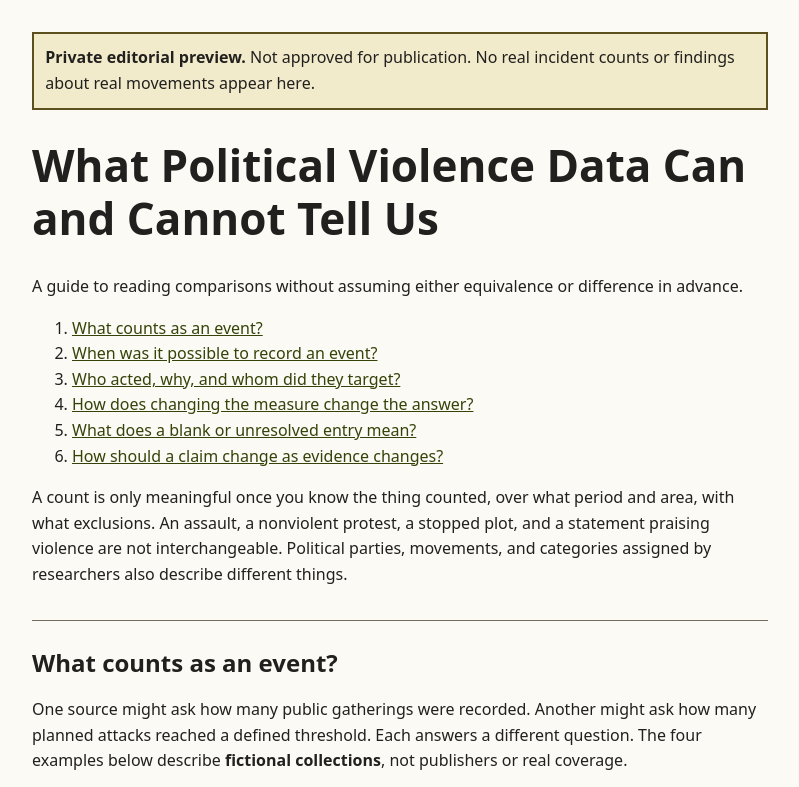
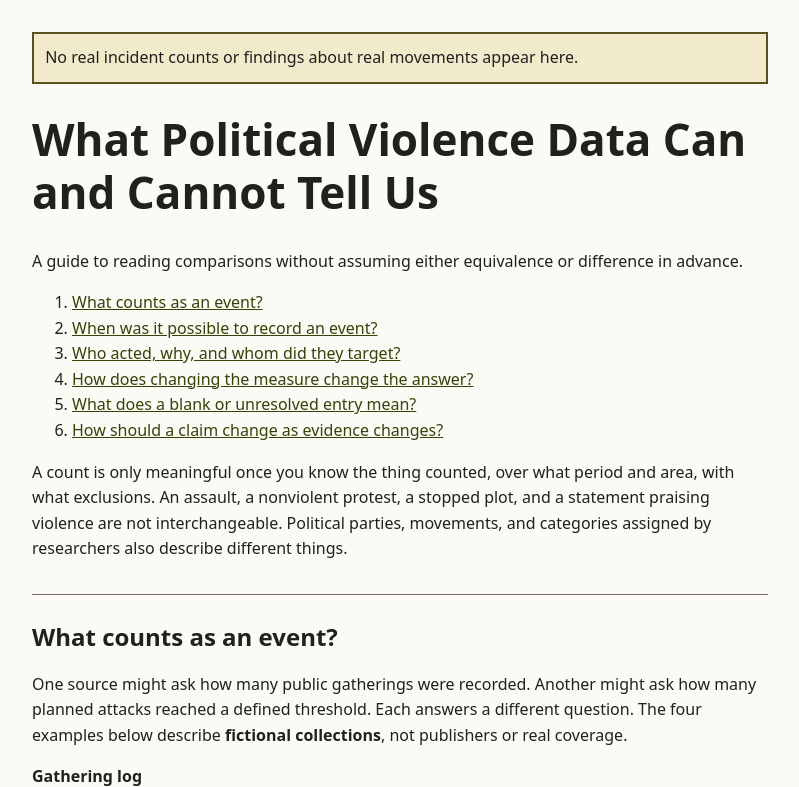
Before and after one commit to ExtiVaries/How-to-Hear-a-Bully, a plain HTML site: page Product-A.html in a window 1280 px wide. Shown: the top 787 px of the page, without its empty margins (240-1039 px from the left). Drawn offline with Linux system fonts and the light colour scheme.

Commit message:
Remove obsolete preview labels from published Product A guide

```diff
--- a/Product-A.html
+++ b/Product-A.html
@@ -2,12 +2,12 @@
 <html lang="en">
 <meta charset="utf-8">
 <meta name="viewport" content="width=device-width, initial-scale=1">
-<title>What Political Violence Data Can and Cannot Tell Us | Private preview</title>
+<title>What Political Violence Data Can and Cannot Tell Us</title>
 <style>
 *{box-sizing:border-box}body{margin:0;padding:1rem;background:#fbfaf5;color:#22201e;font:1rem/1.6 system-ui,sans-serif}main{max-width:46rem;margin:auto}h1,h2{line-height:1.2}h1{font-size:clamp(1.75rem,5vw,2.75rem)}section{border-top:1px solid #746c60;margin:2rem 0;padding-top:.5rem}a{color:#354309;text-decoration:underline}a:focus-visible{outline:3px solid #503d04;outline-offset:3px}.notice{border:2px solid #5c501e;background:#f1ebcb;padding:.7rem}dt{font-weight:700}dd{margin:0 0 .7rem 1rem}figure{margin:1rem 0}svg{display:block;width:100%;max-width:30rem;height:auto}table{border-collapse:collapse;width:100%;margin-top:1rem}td,th{border:1px solid #746c60;padding:.35rem;text-align:left;vertical-align:top}caption{text-align:left;font-weight:700;padding:.35rem 0}th{background:#efe9d8}.meta{font-size:.95rem}
 </style>
 <main id="main">
-<p class="notice"><strong>Private editorial preview.</strong> Not approved for publication. No real incident counts or findings about real movements appear here.</p>
+<p class="notice">No real incident counts or findings about real movements appear here.</p>
 <h1>What Political Violence Data Can and Cannot Tell Us</h1>
 <p>A guide to reading comparisons without assuming either equivalence or difference in advance.</p>
 <nav aria-label="In this guide"><ol>
```
